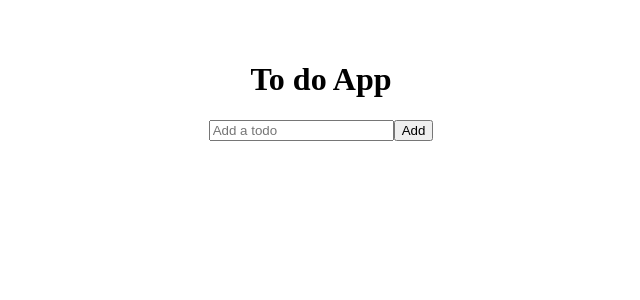
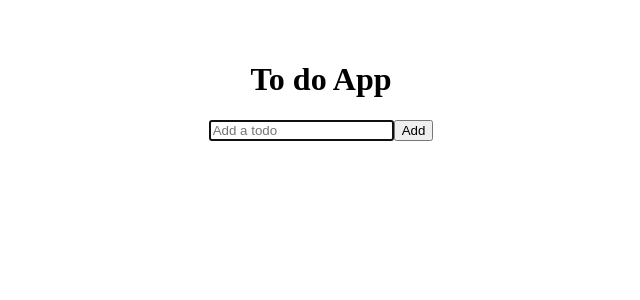
Before and after one commit to Pooja54KR/todos, a React (Vite) app: page / in a window 1280 px wide. Shown: the top 300 px of the page, without its empty margins (319-959 px from the left). Built offline with nearby package versions, Linux system fonts and the light colour scheme.

Commit message:
added auto Focus on input

```diff
--- a/src/components/TodoForm.jsx
+++ b/src/components/TodoForm.jsx
@@ -1,7 +1,13 @@
-import React, { useState } from 'react';
+import React, { useState, useEffect, useRef } from 'react';
 
 function TodoForm(props) {
     const [input, setInput] = useState('');
+
+    const inputRef = useRef(null);
+
+    useEffect(() => {
+        inputRef.current.focus();
+    })
 
     const handleChange = (e) => {
         setInput(e.target.value)
@@ -20,7 +26,13 @@
     return (
         <>
             <form onSubmit={handleSubmit}>
-                <input type="text" name='text' value={input} placeholder='Add a todo' onChange={handleChange} />
+                <input
+                    type="text"
+                    name='text'
+                    value={input}
+                    placeholder='Add a todo'
+                    onChange={handleChange}
+                    ref={inputRef} />
                 <button type='submit'>Add</button>
             </form>
 
```
